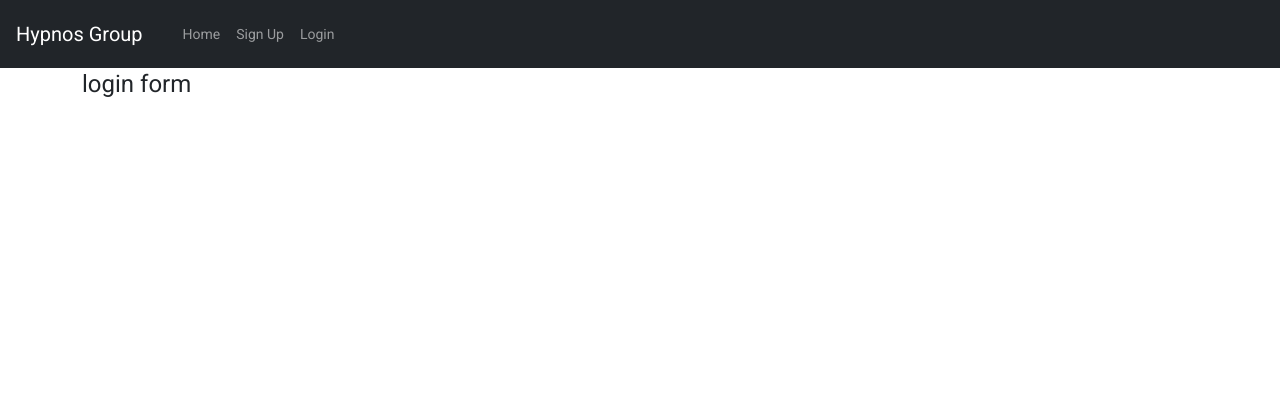
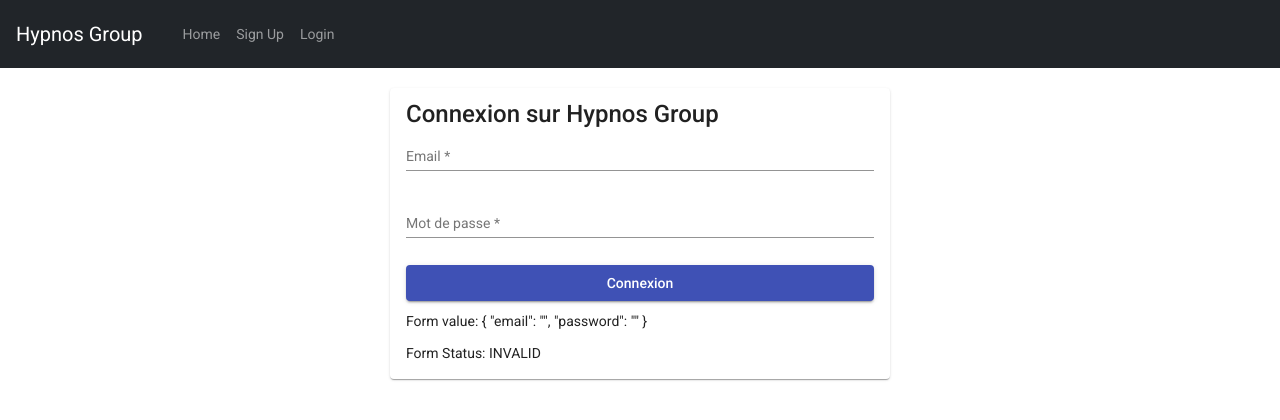
Before and after one commit to sandix34/Hypnos-Group, an Angular app in the folder client/: page /login in a window 1280 px wide. Shown: the top 420 px of the page. Built offline with nearby package versions, Linux system fonts and the light colour scheme.

Commit message:
Setting up the login form

```diff
--- a/client/src/app/login/login.component.css
+++ b/client/src/app/login/login.component.css
@@ -0,0 +1,18 @@
+.container {
+  display: flex;
+  justify-content: center;
+  margin-top: 20px;
+}
+mat-card {
+  width: 100%;
+  max-width: 500px;
+}
+form {
+  display: flex;
+  flex-direction: column;
+  margin-bottom: 10px;
+}
+
+mat-form-field {
+  margin-bottom: 10px;
+}
--- a/client/src/app/login/login.component.html
+++ b/client/src/app/login/login.component.html
@@ -1 +1,26 @@
-<h1>login form</h1>
+<div class="container">
+  <mat-card>
+    <mat-card-title>Connexion sur Hypnos Group</mat-card-title>
+    <mat-card-content>
+      <form [formGroup]="form" (submit)="submit()">
+        <mat-form-field>
+          <mat-label>Email</mat-label>
+          <input matInput type="text" formControlName="email" />
+          <mat-error>
+            Veuillez renseigner une adresse email.
+          </mat-error>
+        </mat-form-field>
+        <mat-form-field>
+          <mat-label>Mot de passe</mat-label>
+          <input matInput type="password" formControlName="password" />
+          <mat-error>
+            Veuillez renseigner un mot de passe.
+          </mat-error>
+        </mat-form-field>
+        <button mat-raised-button color="primary">Connexion</button>
+      </form>
+      <p>Form value: {{ form.value | json }}</p>
+      <p>Form Status: {{ form.status }}</p>
+    </mat-card-content>
+  </mat-card>
+</div>
--- a/client/src/app/login/login.component.ts
+++ b/client/src/app/login/login.component.ts
@@ -1,4 +1,5 @@
 import { Component, OnInit } from '@angular/core';
+import {FormBuilder, FormGroup, Validators} from "@angular/forms";
 
 @Component({
   selector: 'app-login',
@@ -7,9 +8,18 @@
 })
 export class LoginComponent implements OnInit {
 
-  constructor() { }
+  constructor( private fb: FormBuilder ) { }
 
   ngOnInit(): void {
   }
 
+  public form: FormGroup = this.fb.group({
+    email: ['', Validators.required],
+    password: ['', Validators.required]
+  })
+
+  public submit() {
+    console.log(this.form.getRawValue());
+  }
+
 }
```
